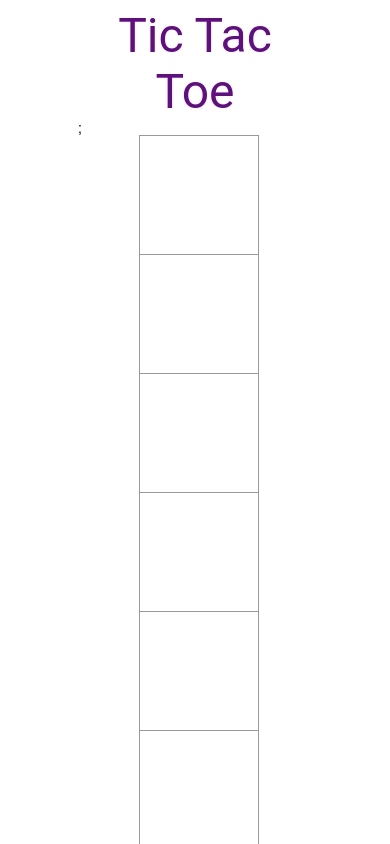
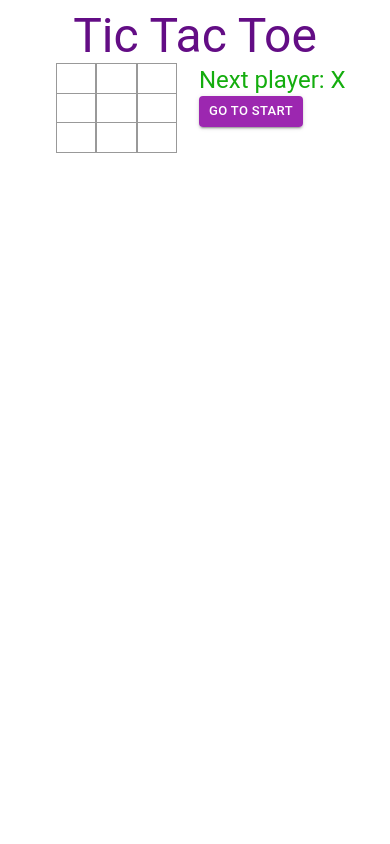
Before and after one commit to sheba-am/tic-tac-toe-reactjs, a React (Create React App) app: page / in a window 390 px wide. Shown: the top 844 px of the page. Built offline with nearby package versions, Linux system fonts and the light colour scheme.

Commit message:
responsive elements

```diff
--- a/src/index.css
+++ b/src/index.css
@@ -1,17 +1,24 @@
 
 body {
   font: 14px "Century Gothic", Futura, sans-serif;
-  margin-left: 20% ;
-  margin-right: 20% ;}
+  }
 
 ol, ul {
   padding-left: 30px;
 }
 .x_pic {
-  width: 75px;
+  width: 50%;
+  /* center the pic in the square */
+  position: absolute;
+  display:block;
+  margin-left:20%;
 }
 .o_pic {
-  width: 110px;
+  width: 80%;
+  position: absolute;
+  display:block;
+  margin-left:5%;
+  margin-top: 3%;
 }
 .thestatus {
   color:#14ad0e;
@@ -41,15 +48,17 @@ margin-left: 26%;
   background: #fff;
   border: 1px solid #999;
   float: left;
-  font-size: 24px;
-  font-weight: bold;
-  line-height: 34px;
-  height: 120px;
-  margin-right: -1px;
   margin-top: -1px;
-  padding: 0;
-  text-align: center;
-  width: 120px;
+  box-align: center;
+  width: 30%;
+  position: relative;
+
+
+}
+.square:after {
+  content: "";
+  display: block;
+  padding-bottom: 100%;
 }
 
 .square:focus {
@@ -66,6 +75,6 @@ margin-left: 26%;
 } */
 
 
-.game-info {
+/* .game-info {
   margin-left: 30%;
-}
+} */
--- a/src/index.js
+++ b/src/index.js
@@ -1,7 +1,7 @@
 import React from 'react';
 import ReactDOM from 'react-dom';
 import './index.css';
-import {Button, ButtonGroup, Typography} from '@mui/material';
+import {Button, ButtonGroup, Typography, Grid} from '@mui/material';
 import xPic from './img/X.png';
 import oPic from './img/O.png';
 
@@ -42,9 +42,6 @@ class Board extends React.Component {
   render() {
     return (
       <div>
-        <Typography variant="h3"  className="gameheader" align="center">
-          Tic Tac Toe
-        </Typography>;
         <div className="board-row">
           {this.renderSquare(0)}
           {this.renderSquare(1)}
@@ -146,21 +143,26 @@ class Game extends React.Component {
       status = 'Next player: ' + (this.state.xIsNext ? 'X': 'O');
     }
     return (
-      <div className="game">
-        <div className="game-board">
+      <div>
+        <Typography variant="h3"  className="gameheader" align="center">
+          Tic Tac Toe
+        </Typography>
+      <Grid container rowSpacing={1} columnSpacing={{ xs: 1, sm: 2, md: 3 }}>
+        <Grid item xs={6} md={8} className="game-board">
           <Board
             squares={current.squares}
             onClick={(i) => this.handleClick(i)}
            />
-        </div>
-        <div className="game-info">
+        </Grid>
+        <Grid item xs={6} md={4} className="game-info">
           <Typography variant="h5"  className="thestatus" >
           { status }
           </Typography>
           <ButtonGroup className="movesbutton" orientation="vertical" aria-label="vertical contained button group" variant="contained">
             {moves}
           </ButtonGroup>
-        </div>
+        </Grid>
+      </Grid>
       </div>
     );
   }
```
